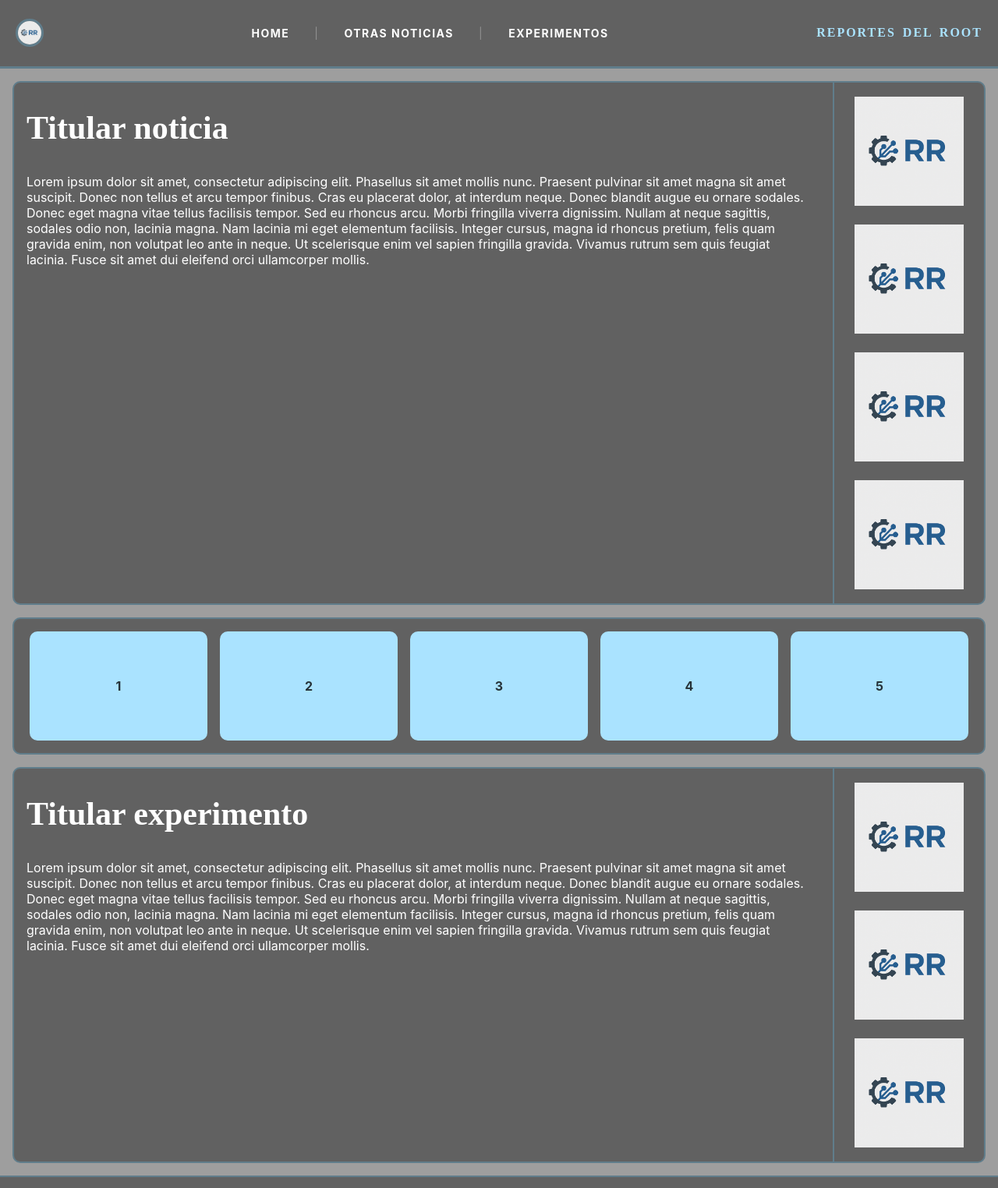
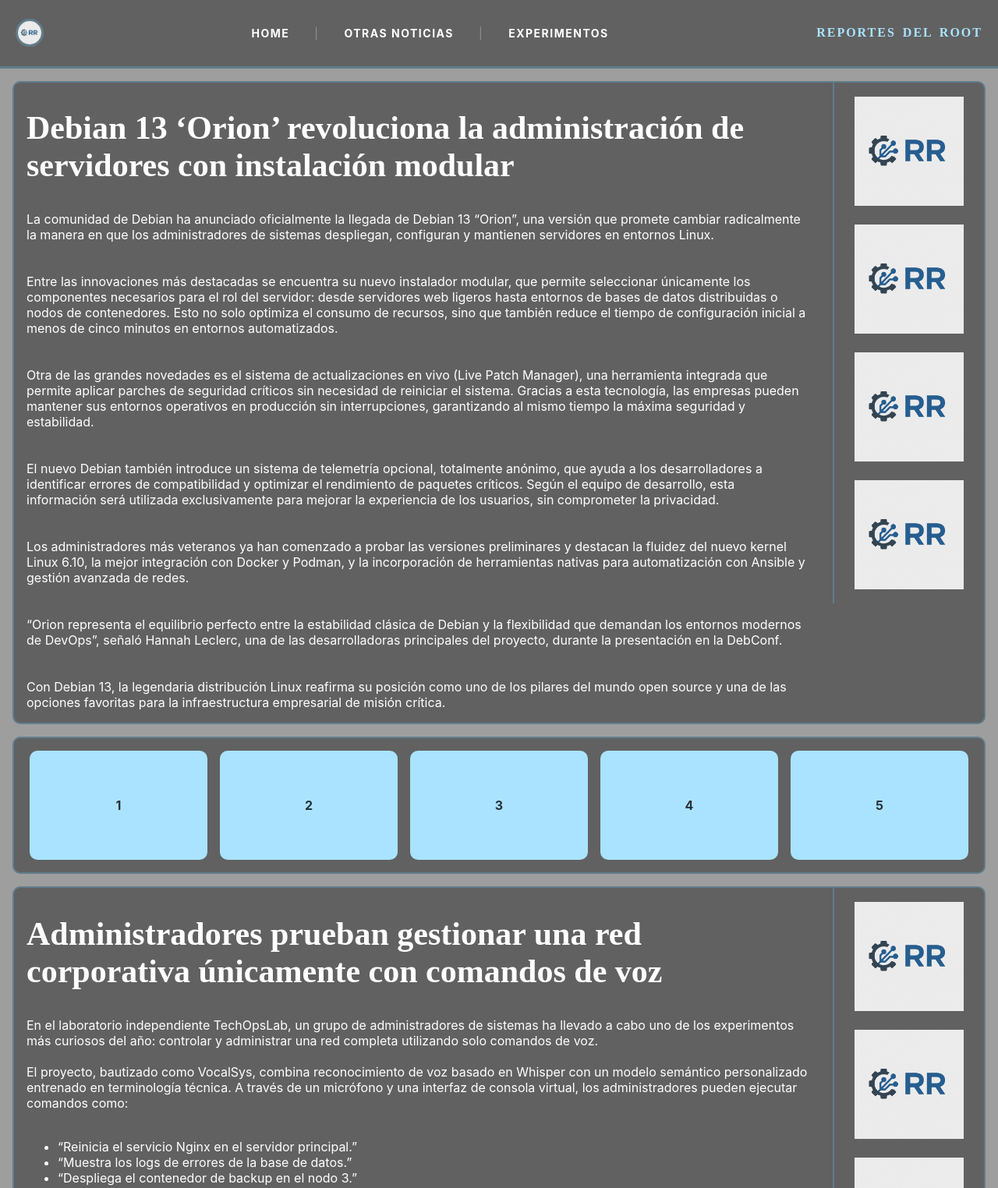
Before and after one commit to ALvaro-rodri/WEB-MIDTERM, a plain HTML site: page index.html in a window 1280 px wide. Shown: the top 1524 px of the page at 78% size. Drawn offline with Linux system fonts and the light colour scheme.

Commit message:
HTML Incorporacion de noticia y experimento

```diff
--- a/index.html
+++ b/index.html
@@ -23,14 +23,33 @@
     </header>
     <section class="main-new" id="home">
         <div class="container-main-new">
-            <h1 class="title-new">Titular noticia</h1>
+            <h1 class="title-new">Debian 13 ‘Orion’ revoluciona la administración de servidores con instalación modular</h1>
             <p class="body-new">
-                Lorem ipsum dolor sit amet, consectetur adipiscing elit. Phasellus sit amet mollis nunc.
-                Praesent pulvinar sit amet magna sit amet suscipit. Donec non tellus et arcu tempor finibus.
-                Cras eu placerat dolor, at interdum neque. Donec blandit augue eu ornare sodales. Donec eget magna vitae tellus facilisis tempor.
-                Sed eu rhoncus arcu. Morbi fringilla viverra dignissim. Nullam at neque sagittis, sodales odio non, lacinia magna. Nam lacinia mi eget elementum facilisis. Integer cursus, magna id rhoncus pretium,
-                felis quam gravida enim, non volutpat leo ante in neque. Ut scelerisque enim vel sapien fringilla gravida.
-                Vivamus rutrum sem quis feugiat lacinia. Fusce sit amet dui eleifend orci ullamcorper mollis.
+                La comunidad de Debian ha anunciado oficialmente la llegada de Debian 13 “Orion”, una versión que promete cambiar radicalmente la manera en que los administradores de sistemas despliegan, configuran y mantienen servidores en entornos Linux.
+                <br>
+                <br>
+                <br>
+                Entre las innovaciones más destacadas se encuentra su nuevo instalador modular, que permite seleccionar únicamente los componentes necesarios para el rol del servidor: desde servidores web ligeros hasta entornos de bases de datos distribuidas o nodos de contenedores. Esto no solo optimiza el consumo de recursos, sino que también reduce el tiempo de configuración inicial a menos de cinco minutos en entornos automatizados.
+                <br>
+                <br>
+                <br>
+                Otra de las grandes novedades es el sistema de actualizaciones en vivo (Live Patch Manager), una herramienta integrada que permite aplicar parches de seguridad críticos sin necesidad de reiniciar el sistema. Gracias a esta tecnología, las empresas pueden mantener sus entornos operativos en producción sin interrupciones, garantizando al mismo tiempo la máxima seguridad y estabilidad.
+                <br>
+                <br>
+                <br>
+                El nuevo Debian también introduce un sistema de telemetría opcional, totalmente anónimo, que ayuda a los desarrolladores a identificar errores de compatibilidad y optimizar el rendimiento de paquetes críticos. Según el equipo de desarrollo, esta información será utilizada exclusivamente para mejorar la experiencia de los usuarios, sin comprometer la privacidad.
+                <br>
+                <br>
+                <br>
+                Los administradores más veteranos ya han comenzado a probar las versiones preliminares y destacan la fluidez del nuevo kernel Linux 6.10, la mejor integración con Docker y Podman, y la incorporación de herramientas nativas para automatización con Ansible y gestión avanzada de redes.
+                <br>
+                <br>
+                <br>
+                “Orion representa el equilibrio perfecto entre la estabilidad clásica de Debian y la flexibilidad que demandan los entornos modernos de DevOps”, señaló Hannah Leclerc, una de las desarrolladoras principales del proyecto, durante la presentación en la DebConf.
+                <br>
+                <br>
+                <br>
+                Con Debian 13, la legendaria distribución Linux reafirma su posición como uno de los pilares del mundo open source y una de las opciones favoritas para la infraestructura empresarial de misión crítica.
             </p>
         </div>
         <aside>
@@ -55,14 +74,29 @@
     </section>
     <section class="experiment" id="experimentos">
         <div class="container-experiment">
-            <h1 class="title-exp">Titular experimento</h1>
+            <h1 class="title-exp">Administradores prueban gestionar una red corporativa únicamente con comandos de voz</h1>
             <p class="body-exp">
-                Lorem ipsum dolor sit amet, consectetur adipiscing elit. Phasellus sit amet mollis nunc.
-                Praesent pulvinar sit amet magna sit amet suscipit. Donec non tellus et arcu tempor finibus.
-                Cras eu placerat dolor, at interdum neque. Donec blandit augue eu ornare sodales. Donec eget magna vitae tellus facilisis tempor.
-                Sed eu rhoncus arcu. Morbi fringilla viverra dignissim. Nullam at neque sagittis, sodales odio non, lacinia magna. Nam lacinia mi eget elementum facilisis. Integer cursus, magna id rhoncus pretium,
-                felis quam gravida enim, non volutpat leo ante in neque. Ut scelerisque enim vel sapien fringilla gravida.
-                Vivamus rutrum sem quis feugiat lacinia. Fusce sit amet dui eleifend orci ullamcorper mollis.
+                En el laboratorio independiente TechOpsLab, un grupo de administradores de sistemas ha llevado a cabo uno de los experimentos más curiosos del año: controlar y administrar una red completa utilizando solo comandos de voz.
+                <br>
+                <br>
+                El proyecto, bautizado como VocalSys, combina reconocimiento de voz basado en Whisper con un modelo semántico personalizado entrenado en terminología técnica. A través de un micrófono y una interfaz de consola virtual, los administradores pueden ejecutar comandos como:
+                <br>
+                <br>
+            <ul>
+                <li>“Reinicia el servicio Nginx en el servidor principal.”</li>
+
+                <li>“Muestra los logs de errores de la base de datos.”</li>
+
+                <li>“Despliega el contenedor de backup en el nodo 3.”</li>
+            </ul>
+            <br>
+                El sistema traduce las órdenes habladas en comandos Shell o API calls, que luego ejecuta en la infraestructura. Según los investigadores, la tasa de éxito ronda el 87% de precisión, aunque los errores aumentan cuando se usan términos ambiguos o acentos poco comunes.
+
+                El mayor desafío fue lograr que el modelo entendiera los nombres técnicos y rutas complejas, ya que expresiones como “/var/log/syslog” o “grep -r ‘error’ /etc” no son naturales para un modelo de voz tradicional. Para ello, entrenaron una capa de traducción fonética que convierte fonemas en tokens específicos.
+
+                El experimento abre las puertas a nuevas formas de interacción con los sistemas. Imagina un entorno en el que un administrador, con un casco de realidad aumentada, puede hablar directamente con sus servidores mientras visualiza métricas flotando en su visor.
+
+                Aunque todavía está en fase experimental, VocalSys demuestra que la voz puede ser una herramienta viable para tareas básicas de mantenimiento, especialmente en entornos de soporte remoto o en operaciones donde el teclado no está disponible.
             </p>
         </div>
         <aside>
```
